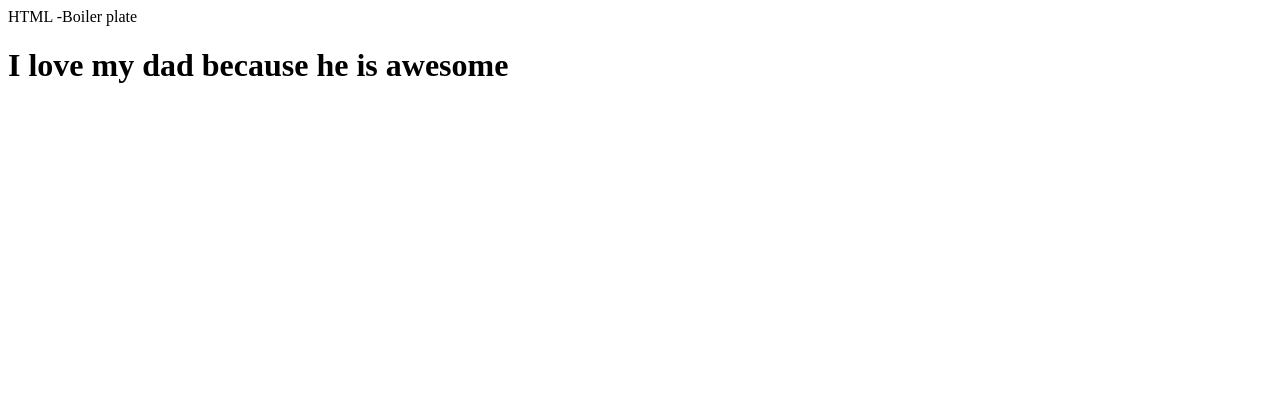
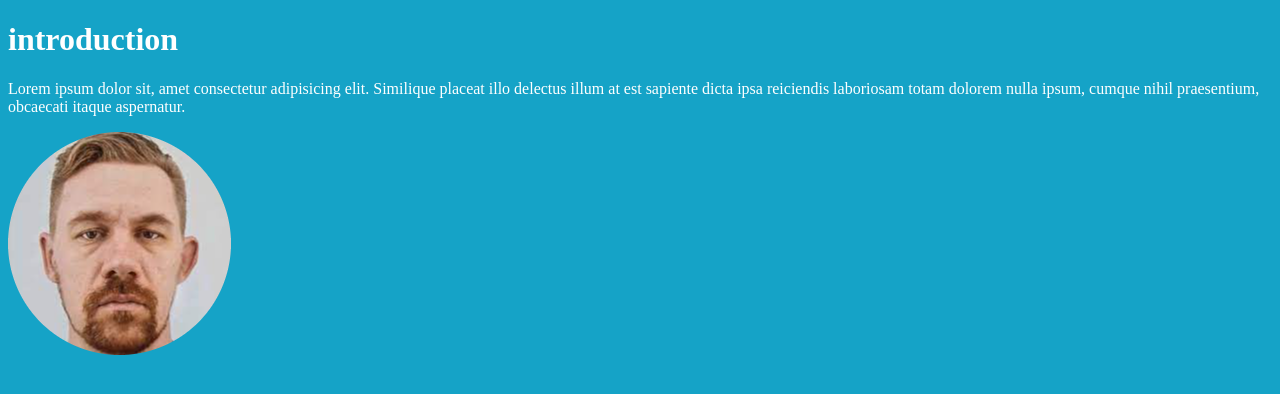
Before and after one commit to Fr0z3nHum4n/My-Project-Website, a plain HTML site: page index.html in a window 1280 px wide. Drawn offline with Linux system fonts and the light colour scheme.

Commit message:
base code

```diff
--- a/index.html
+++ b/index.html
@@ -1,14 +1,32 @@
-HTML -Boiler plate
-
 <!DOCTYPE html>
 <html lang="en">
   <head>
     <meta charset="UTF-8" />
     <meta http-equiv="X-UA-Compatible" content="IE=edge" />
     <meta name="viewport" content="width=device-width, initial-scale=1.0" />
-    <title>Document</title>
+    <link rel="stylesheet" href="styles.CSS" />
+    <title>Website about me</title>
   </head>
   <body>
-    <h1>I love my dad because he is awesome</h1>
+    <!-- Features
+A hero section that provides a brief introduction to you and your background.
+
+A resume page that lists your education, work experience, skills, and other relevant information (you can link to Capstone project 1).
+
+A section that showcases any projects or work that you have done in the past.
+
+An about me section that provides additional information about you and your interests.
+
+A contact me section that includes information for users to get in touch with you.
+ -->
+
+    <h1>introduction</h1>
+    <p>
+      Lorem ipsum dolor sit, amet consectetur adipisicing elit. Similique
+      placeat illo delectus illum at est sapiente dicta ipsa reiciendis
+      laboriosam totam dolorem nulla ipsum, cumque nihil praesentium, obcaecati
+      itaque aspernatur.
+    </p>
+    <img src="My fricking DAD LLOLOLOOLLOLOLOLOLOO-modified copy.png" alt="" />
   </body>
 </html>
--- /dev/null
+++ b/styles.CSS
@@ -0,0 +1,8 @@
+body {
+  background-color: #15a3c7;
+  color: white;
+}
+
+p {
+  font: size 50px;
+}
```
Also changed, not shown: My fricking DAD LLOLOLOOLLOLOLOLOLOO-modified copy.png (added).
